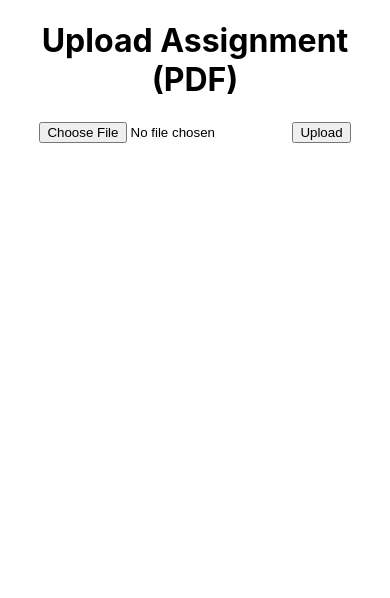
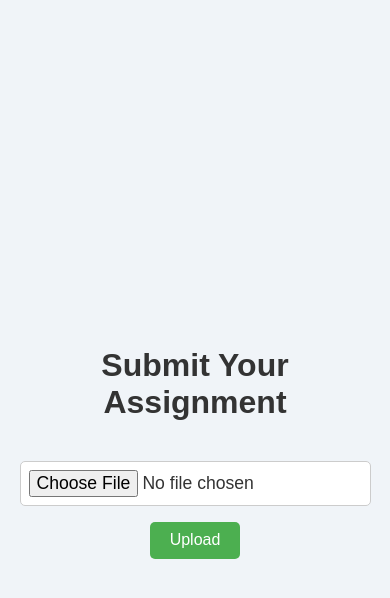
Before and after one commit to anshulmallick/GradeDevils, a React (Create React App) app in the folder frontend/: page / in a window 390 px wide. Shown: the top 598 px of the page. Built offline with nearby package versions, Linux system fonts and the light colour scheme.

Commit message:
Ui updates and added CORS to backend

```diff
--- a/frontend/src/App.css
+++ b/frontend/src/App.css
@@ -1,38 +1,87 @@
+/* Basic styling for the overall app container */
 .App {
   text-align: center;
-}
-
-.App-logo {
-  height: 40vmin;
-  pointer-events: none;
-}
-
-@media (prefers-reduced-motion: no-preference) {
-  .App-logo {
-    animation: App-logo-spin infinite 20s linear;
-  }
-}
-
-.App-header {
-  background-color: #282c34;
-  min-height: 100vh;
   display: flex;
   flex-direction: column;
   align-items: center;
   justify-content: center;
-  font-size: calc(10px + 2vmin);
-  color: white;
+  min-height: 100vh;
+  background-color: #f0f4f8;
+  padding: 20px;
+  font-family: 'Arial', sans-serif;
 }
 
-.App-link {
-  color: #61dafb;
+/* Title styling */
+.title {
+  font-size: 2.5rem;
+  color: #333;
+  margin-bottom: 1.5rem;
+  font-weight: bold;
 }
 
-@keyframes App-logo-spin {
-  from {
-    transform: rotate(0deg);
+/* Styling for the file input field */
+.file-input {
+  margin: 1rem 0;
+  padding: 0.5rem;
+  border-radius: 5px;
+  border: 1px solid #ccc;
+  background-color: #fff;
+  font-size: 1.1rem;
+  color: #333;
+  cursor: pointer;
+}
+
+/* Styling for the submit button */
+.submit-button {
+  background-color: #4CAF50;
+  color: white;
+  padding: 0.8rem 1.5rem;
+  font-size: 1.1rem;
+  border: none;
+  border-radius: 5px;
+  cursor: pointer;
+  transition: background-color 0.3s ease;
+}
+
+.submit-button:hover {
+  background-color: #45a049;
+}
+
+.submit-button:disabled {
+  background-color: #999;
+  cursor: not-allowed;
+}
+
+/* Styling for the success/error message */
+.message {
+  margin-top: 1.5rem;
+  font-size: 1.2rem;
+  color: #333;
+}
+
+/* Loading spinner styles */
+.spinner {
+  border: 4px solid #f3f3f3;
+  border-top: 4px solid #3498db;
+  border-radius: 50%;
+  width: 20px;
+  height: 20px;
+  animation: spin 1s linear infinite;
+}
+
+/* Keyframes for the loading spinner */
+@keyframes spin {
+  0% { transform: rotate(0deg); }
+  100% { transform: rotate(360deg); }
+}
+
+/* Responsive design */
+@media (max-width: 600px) {
+  .title {
+    font-size: 2rem;
   }
-  to {
-    transform: rotate(360deg);
+  .submit-button {
+    font-size: 1rem;
+    padding: 0.6rem 1.2rem;
   }
 }
--- a/frontend/src/App.js
+++ b/frontend/src/App.js
@@ -1,6 +1,6 @@
 import React, { useState } from 'react';
 import axios from 'axios';
-import './App.css';
+import './App.css'; // We'll add custom styles here
 
 function App() {
   const [file, setFile] = useState(null);
@@ -10,6 +10,7 @@ function App() {
   // Handle file selection
   const handleFileChange = (e) => {
     setFile(e.target.files[0]);
+    setMessage(''); // Clear previous messages when a new file is selected
   };
 
   // Handle form submission to upload the file
@@ -26,38 +27,38 @@ function App() {
 
     try {
       setLoading(true);
+      setMessage(''); // Clear previous messages
 
       const response = await axios.post('http://localhost:3000/upload-pdf', formData, {
         headers: {
           'Content-Type': 'multipart/form-data',
         },
       });
-      console.log(response.status+ " YESSSSSSS ");
 
       // Check if the response status is 200 and display success message
       if (response.status === 200) {
-        setMessage(`Success! File uploaded: ${response.data.fileUrl}`);
+        setMessage(`✅ Success! File uploaded: ${response.data.fileUrl}`);
       } else {
-        setMessage('Failed to upload file');
+        setMessage('❌ Failed to upload file');
       }
     } catch (error) {
       console.error('Error uploading the file:', error);
-      setMessage('Failed to upload file');
+      setMessage('❌ Failed to upload file');
     } finally {
-      setLoading(false);
+      setLoading(false); // Remove loading spinner
     }
   };
 
   return (
     <div className="App">
-      <h1>Upload Assignment (PDF)</h1>
+      <h1 className="title">Submit Your Assignment</h1>
       <form onSubmit={handleSubmit}>
-        <input type="file" accept="application/pdf" onChange={handleFileChange} />
-        <button type="submit" disabled={loading}>
-          {loading ? 'Uploading...' : 'Upload'}
+        <input type="file" accept="application/pdf" onChange={handleFileChange} className="file-input" />
+        <button type="submit" disabled={loading} className="submit-button">
+          {loading ? <div className="spinner"></div> : 'Upload'}
         </button>
       </form>
-      {message && <p>{message}</p>}
+      {message && <p className="message">{message}</p>}
     </div>
   );
 }
```
Also changed, not shown: package.json (added, +10 -0 lines), 2 other files (tests, documents, lock files or other folders).
